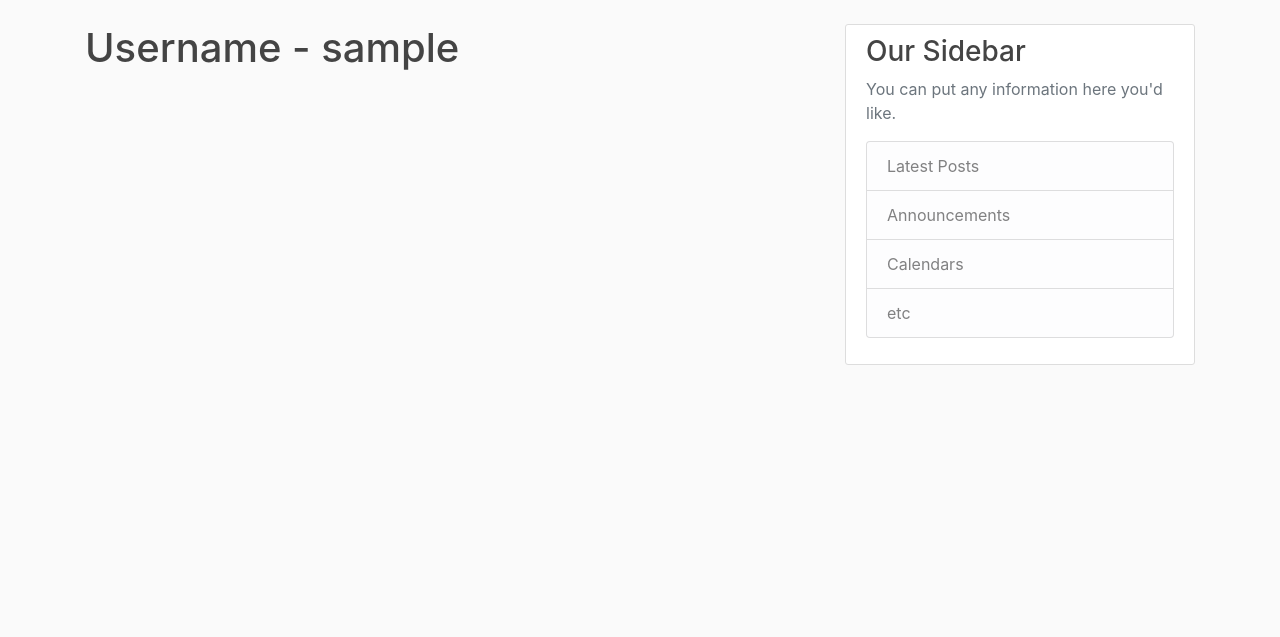
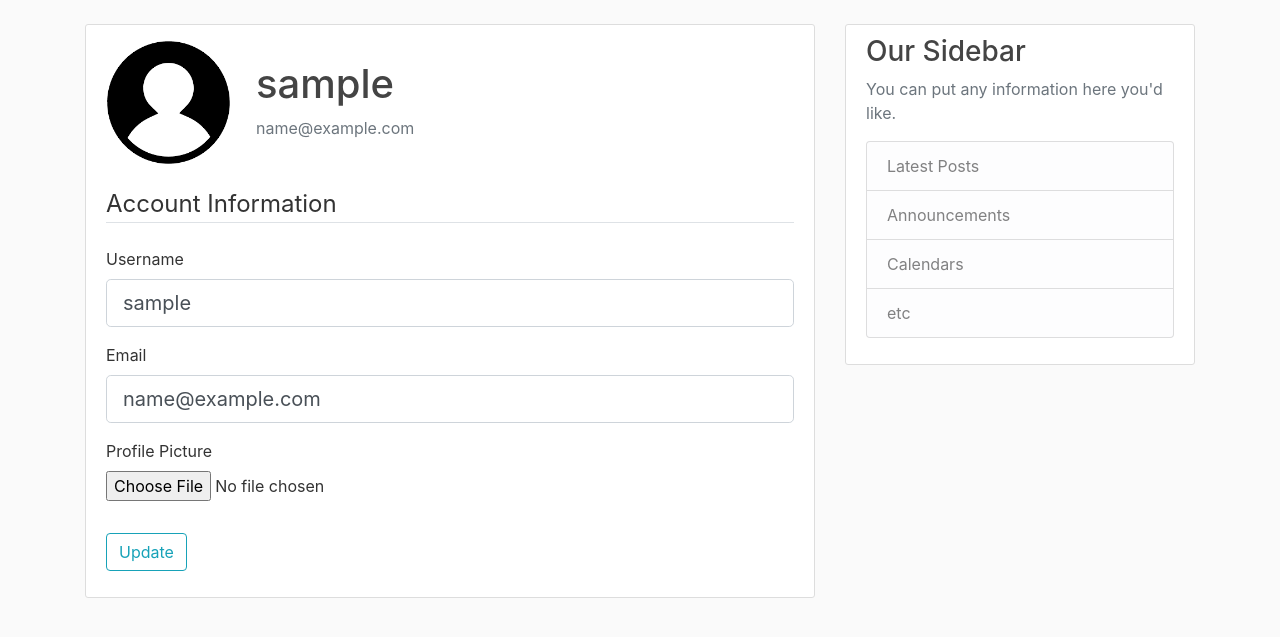
Before and after one commit to bxrddy/flask-blog, a Flask app: page /account in a window 1280 px wide. Shown: the part 56-693 px from the top of the page. Run offline with Flask 2, Linux system fonts and the light colour scheme; the visitor is signed in with stand-in values (Sample User, id 1); data comes from the database, SQL or seed files in the repository; some libraries are stand-ins or nearby versions.

Commit message:
User Account and Profile Picture completed

```diff
--- a/flaskblog/forms.py
+++ b/flaskblog/forms.py
@@ -1,4 +1,6 @@
 from flask_wtf import FlaskForm
+from flask_wtf.file import FileField, FileAllowed
+from flask_login import current_user
 from wtforms import StringField, PasswordField, SubmitField, BooleanField
 from wtforms.validators import DataRequired, Length, EqualTo, Email, ValidationError
 from flaskblog.models import User
@@ -21,12 +23,34 @@ class RegistrationForm(FlaskForm):
 	def validate_email(self, email):
 		user = User.query.filter_by(email = email.data).first()
 		if user:
-			raise ValidationError('This email is already taken. Please choose a different one.')
+			raise ValidationError('This email is already registered. Please choose a different one.')
+
 
 # Login Form
 class LoginForm(FlaskForm):
 
-	email 			  =  StringField('Email', validators = [DataRequired(), Email()])
-	password 		  =  PasswordField('Password', validators = [DataRequired()])
-	remember		  =  BooleanField('Remember Me')
-	submit 			  =  SubmitField('Login')
+	email  		=  StringField('Email', validators = [DataRequired(), Email()])
+	password 	=  PasswordField('Password', validators = [DataRequired()])
+	remember	=  BooleanField('Remember Me')
+	submit 		=  SubmitField('Login')
+
+
+# Update User Account Form
+class UpdateAccountForm(FlaskForm):
+
+	username 	=  StringField('Username', validators = [DataRequired(), Length(min = 2, max = 20)])
+	email 		=  StringField('Email', validators = [DataRequired(), Email()])
+	picture 	=  FileField('Profile Picture', validators = [FileAllowed(['jpg', 'png'])])
+	submit 		=  SubmitField('Update')
+
+	def validate_username(self, username):
+		if username.data != current_user.username:
+			user = User.query.filter_by(username = username.data).first()
+			if user:
+				raise ValidationError('This username is already taken. Please choose a different one.')
+
+	def validate_email(self, email):
+		if email.data != current_user.email:
+			user = User.query.filter_by(email = email.data).first()
+			if user:
+				raise ValidationError('This email is already taken. Please choose a different one.')
--- a/flaskblog/models.py
+++ b/flaskblog/models.py
@@ -15,7 +15,7 @@ class User(db.Model, UserMixin):
     id          =  db.Column(db.Integer, primary_key = True)
     username    =  db.Column(db.String(20), nullable = False, unique = True)
     email       =  db.Column(db.String(120), nullable = False, unique = True)
-    image_file  =  db.Column(db.String(20), nullable = False, default = 'default.jpg')
+    image_file  =  db.Column(db.String(20), nullable = False, default = 'default.png')
     password    =  db.Column(db.String(60), nullable = False)
 
     # Establishing realtionship between the 'User' and 'Post' Models
--- a/flaskblog/routes.py
+++ b/flaskblog/routes.py
@@ -1,6 +1,8 @@
+import secrets, os
+from PIL import Image
 from flask import render_template, url_for, flash, redirect, request
 from flaskblog import app, db, bcrypt
-from flaskblog.forms import RegistrationForm, LoginForm
+from flaskblog.forms import RegistrationForm, LoginForm, UpdateAccountForm
 from flaskblog.models import User, Post
 from flask_login import login_user, current_user, logout_user, login_required
 
@@ -92,7 +94,48 @@ def logout():
     return redirect(url_for('home'))
 
 
-@app.route("/account")
+def save_picture(form_picture):
+
+    # Renaming the image file
+    random_hex = secrets.token_hex(8)
+    f_name, f_ext = os.path.splitext(form_picture.filename)
+    picture_filename = random_hex + f_ext
+
+    # Getting the absolute path so that we can save the image in that location
+    picture_path = os.path.join(app.root_path, 'static/profile_pics', picture_filename)
+
+    # Resizing the image
+    output_size = (200, 200)
+    resized_image = Image.open(form_picture)
+    resized_image.thumbnail(output_size)
+    resized_image.save(picture_path)
+
+    return picture_filename
+
+
+@app.route("/account", methods = ['GET', 'POST'])
 @login_required
 def account():
-    return render_template('account.html', title = 'Account')
+
+    form = UpdateAccountForm()
+
+    if form.validate_on_submit():
+
+        if form.picture.data:
+            picture_file = save_picture(form.picture.data)
+            current_user.image_file = picture_file
+
+        current_user.username   =  form.username.data
+        current_user.email      =  form.email.data
+        db.session.commit()
+        flash('Your account has been updated!', 'success')
+        return redirect(url_for('account'))
+
+    else:
+
+        # Used to populate user's information in the form
+        form.username.data  =  current_user.username
+        form.email.data     =  current_user.email
+
+    image_file = url_for('static', filename = f"profile_pics/{ current_user.image_file }")
+    return render_template('account.html', title = 'Account', image_file = image_file, form = form)
--- a/flaskblog/templates/account.html
+++ b/flaskblog/templates/account.html
@@ -1,4 +1,79 @@
 {% extends "layout.html" %}
 {% block content %}
-    <h1>Username - {{ current_user.username }}</h1>
+	<div class="content-section">
+
+		<div class="media" style="margin-bottom: 5px; margin-top: 5px;">
+			<img class="rounded-circle account-img" src="{{ image_file }}">
+			<div class="media-body" style="margin-top: 20px; margin-left: 5px;">
+				<h2 class="account-heading">{{ current_user.username }}</h2>
+				<p class="text-secondary">{{ current_user.email }}</p>
+			</div>
+		</div>
+
+	    <form method="POST" action="" enctype='multipart/form-data'>
+
+	        {{ form.hidden_tag() }}
+
+	        <fieldset class="form-group">
+
+	            <legend class="border-bottom mb-4">Account Information</legend>
+
+	            <div class="form-group">
+
+	                {{ form.username.label(class = "form-control-label") }}
+
+	                {% if form.username.errors %}
+	                    {{ form.username(class = "form-control form-control-lg is-invalid") }}
+	                    <div class = "invalid-feedback">
+	                        <span>
+	                            {% for error in form.username.errors %}
+	                                {{ error }}
+	                            {% endfor %}
+	                        </span>
+	                    </div>
+	                {% else %}
+	                    {{ form.username(class = "form-control form-control-lg") }}
+	                {% endif %}
+
+	            </div>
+
+	            <div class="form-group">
+
+	                {{ form.email.label(class = "form-control-label") }}
+
+	                {% if form.email.errors %}
+	                    {{ form.email(class = "form-control form-control-lg is-invalid") }}
+	                    <div class = "invalid-feedback">
+	                        <span>
+	                            {% for error in form.email.errors %}
+	                                {{ error }}
+	                            {% endfor %}
+	                        </span>
+	                    </div>
+	                {% else %}
+	                    {{ form.email(class = "form-control form-control-lg") }}
+	                {% endif %}
+
+	            </div>
+
+	            <div class="form-group">
+
+	            	{{ form.picture.label }}
+	            	{{ form.picture(class = "form-control-file") }}
+
+	            	{% if form.picture.errors %}
+	            		{% for error in form.picture.errors %}
+	            			<span class="text-danger">{{ error }}</span><br>
+	            		{% endfor %}
+	            	{% endif %}
+
+	            </div>
+
+	        </fieldset>
+	        <div class="form-group">
+	            {{ form.submit(class="btn btn-outline-info") }}
+	        </div>
+	    </form>
+
+	</div>
 {% endblock content %}
```
Also changed, not shown: flaskblog/static/profile_pics/75b846f22a44bf65.png (added), flaskblog/static/profile_pics/9281b3567f5926e9.png (added), flaskblog/static/profile_pics/9ffcde0b62e90d67.png (added), flaskblog/static/profile_pics/default.png (added).
